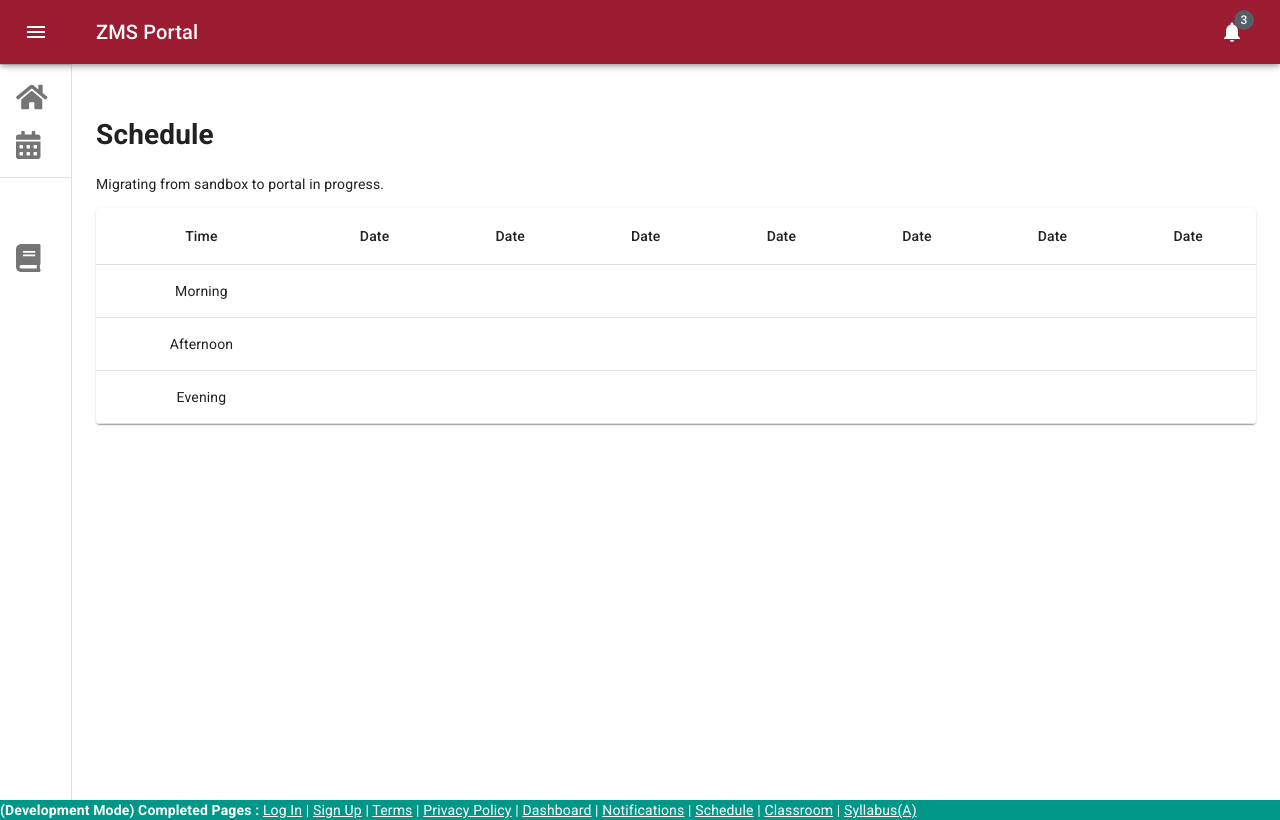
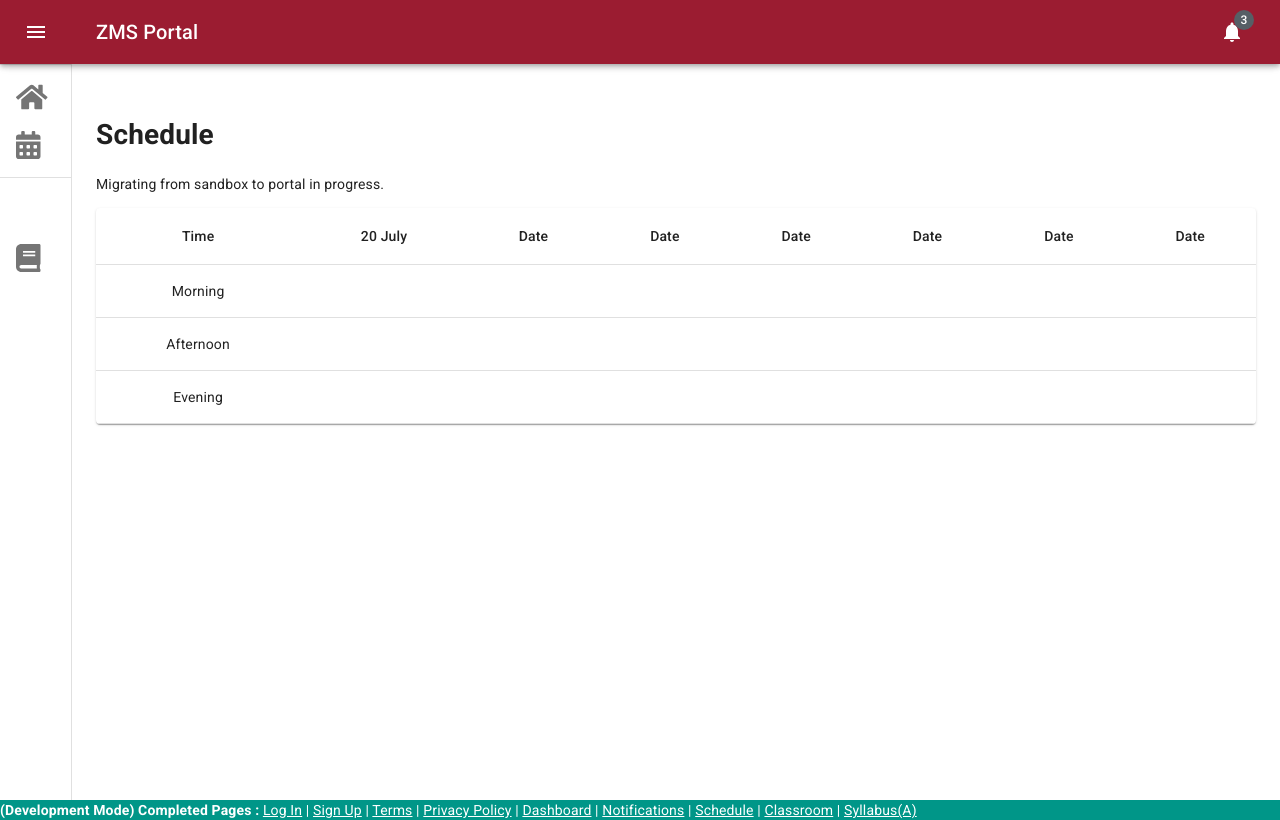
Before and after one commit to Pi-31415/ZMS_Portal, a React (Create React App) app: page /portal/dashboard/schedule in a window 1280 px wide. Built offline with nearby package versions, Linux system fonts and the light colour scheme.

Commit message:
moment js

```diff
--- a/src/components/schedle_table.js
+++ b/src/components/schedle_table.js
@@ -26,7 +26,11 @@ const rows = [
 ];
 
 export default function SimpleTable() {
+
   const classes = useStyles();
+
+  var today = new Date(),
+        date = today.getFullYear() + '-' + (today.getMonth() + 1) + '-' + today.getDate();
 
   return (
     <TableContainer component={Paper}>
@@ -34,7 +38,7 @@ export default function SimpleTable() {
         <TableHead>
           <TableRow>
             <TableCell align="center">Time</TableCell>
-            <TableCell align="center">Date</TableCell>
+            <TableCell align="center"><Moment format="DD MMMM">{date}</Moment></TableCell>
             <TableCell align="center">Date</TableCell>
             <TableCell align="center">Date</TableCell>
             <TableCell align="center">Date</TableCell>
```
